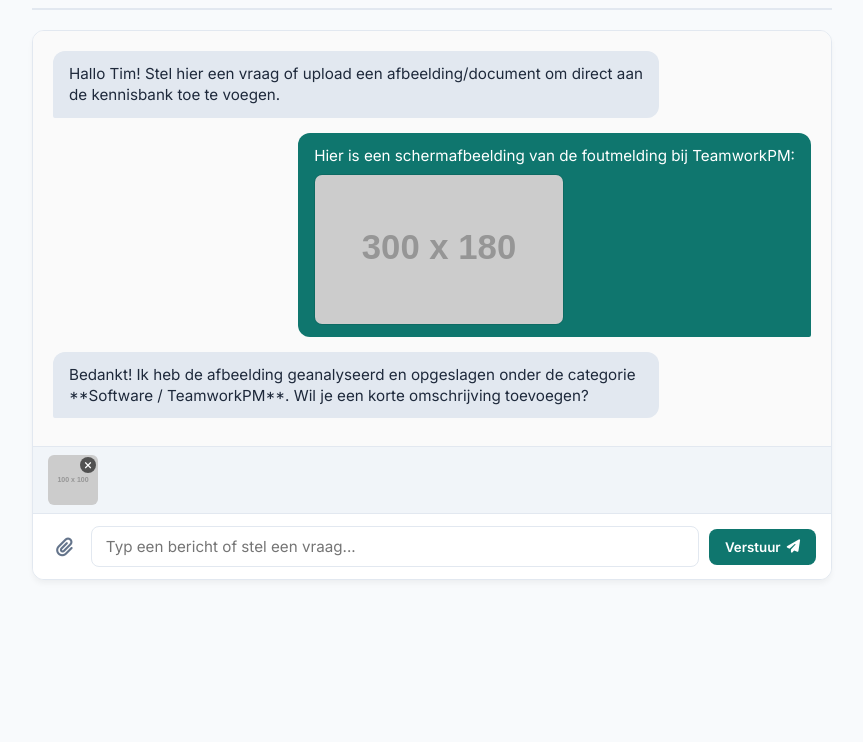
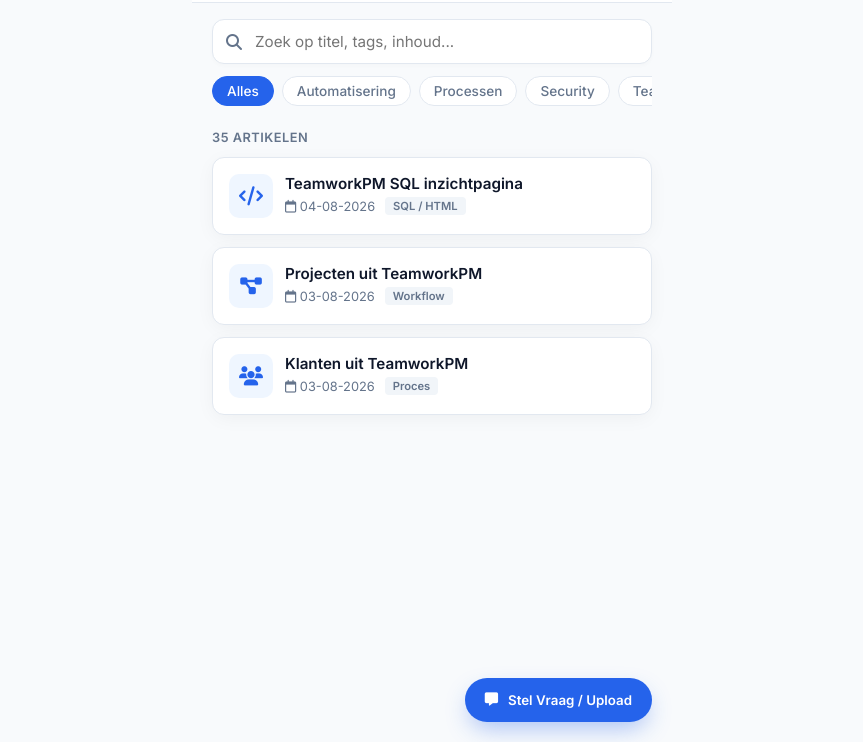
Before and after one commit to timmit147/Kennisbank, a plain HTML site: page index.html in a window 1280 px wide. Shown: the part 58-800 px from the top of the page, without its empty margins (208-1071 px from the left). Drawn offline with Linux system fonts and the light colour scheme; placeholder pictures from the web are drawn by us.

Commit message:
Refactor chat assistant layout and styles
Updated HTML structure and styles for the chat assistant interface, including improved layout and new styles for elements.

```diff
--- a/index.html
+++ b/index.html
@@ -3,269 +3,332 @@
 <head>
   <meta charset="UTF-8">
   <meta name="viewport" content="width=device-width, initial-scale=1.0">
-  <title>Kennisbank & Chat Assistant</title>
+  <title>Kennisbank & Chat</title>
   <link href="https://fonts.googleapis.com/css2?family=Inter:wght@400;500;600;700&display=swap" rel="stylesheet">
   <link rel="stylesheet" href="https://cdnjs.cloudflare.com/ajax/libs/font-awesome/6.4.0/css/all.min.css">
 
   <style>
     :root {
-      --primary-color: #0f766e;
-      --primary-hover: #0d9488;
-      --bg-color: #f8fafc;
+      --bg-app: #f8fafc;
       --card-bg: #ffffff;
-      --text-main: #1e293b;
+      --primary: #2563eb;       /* Modern helder blauw */
+      --primary-light: #eff6ff;
+      --text-main: #0f172a;
       --text-muted: #64748b;
-      --border-color: #e2e8f0;
+      --border: #e2e8f0;
       --radius: 12px;
+      --shadow: 0 4px 20px -2px rgba(0,0,0,0.05);
     }
 
     * { box-sizing: border-box; margin: 0; padding: 0; font-family: 'Inter', sans-serif; }
-    body { background-color: var(--bg-color); color: var(--text-main); padding: 20px 15px; }
-    .container { max-width: 800px; margin: 0 auto; }
+    body { background-color: var(--bg-app); color: var(--text-main); }
 
-    /* Top Navigation Tabs */
-    .view-tabs {
-      display: flex;
-      gap: 10px;
-      margin-bottom: 20px;
-      border-bottom: 2px solid var(--border-color);
-      padding-bottom: 10px;
+    /* Mobiele Container */
+    .app-container {
+      max-width: 480px; /* Perfect voor mobiel & responsive op desktop */
+      margin: 0 auto;
+      min-height: 100vh;
+      background: var(--bg-app);
+      position: relative;
+      padding-bottom: 80px;
     }
 
-    .tab-btn {
-      background: none;
+    /* Header */
+    .header {
+      background: var(--card-bg);
+      padding: 16px 20px;
+      display: flex;
+      justify-content: space-between;
+      align-items: center;
+      border-bottom: 1px solid var(--border);
+      position: sticky;
+      top: 0;
+      z-index: 10;
+    }
+
+    .header h1 { font-size: 1.25rem; font-weight: 700; color: var(--text-main); }
+    .user-pill { font-size: 0.85rem; background: var(--primary-light); color: var(--primary); padding: 6px 12px; border-radius: 20px; font-weight: 600; }
+
+    /* Zoek & Filters */
+    .search-section { padding: 16px 20px 8px 20px; }
+
+    .search-bar {
+      position: relative;
+      margin-bottom: 12px;
+    }
+
+    .search-bar i { position: absolute; left: 14px; top: 50%; transform: translateY(-50%); color: var(--text-muted); }
+    .search-bar input {
+      width: 100%;
+      padding: 12px 14px 12px 42px;
+      border: 1px solid var(--border);
+      border-radius: var(--radius);
+      background: var(--card-bg);
+      font-size: 0.95rem;
+      outline: none;
+      box-shadow: 0 2px 4px rgba(0,0,0,0.02);
+    }
+
+    /* Snelle filter-chips (Pills) */
+    .filter-chips {
+      display: flex;
+      gap: 8px;
+      overflow-x: auto;
+      padding-bottom: 8px;
+      scrollbar-width: none; /* Verberg scrollbar op mobiel */
+    }
+
+    .chip {
+      white-space: nowrap;
+      padding: 6px 14px;
+      background: var(--card-bg);
+      border: 1px solid var(--border);
+      border-radius: 20px;
+      font-size: 0.85rem;
+      color: var(--text-muted);
+      cursor: pointer;
+      font-weight: 500;
+    }
+
+    .chip.active { background: var(--primary); color: white; border-color: var(--primary); }
+
+    /* Artikelen Lijst */
+    .list-section { padding: 8px 20px 20px 20px; }
+    .results-count { font-size: 0.8rem; color: var(--text-muted); margin-bottom: 12px; font-weight: 600; text-transform: uppercase; letter-spacing: 0.5px; }
+
+    .article-card {
+      background: var(--card-bg);
+      border-radius: var(--radius);
+      border: 1px solid var(--border);
+      padding: 16px;
+      margin-bottom: 12px;
+      box-shadow: var(--shadow);
+      display: flex;
+      gap: 12px;
+      text-decoration: none;
+      color: inherit;
+      transition: transform 0.1s ease;
+    }
+
+    .article-card:active { transform: scale(0.98); }
+
+    .article-icon {
+      width: 44px;
+      height: 44px;
+      border-radius: 10px;
+      background: var(--primary-light);
+      color: var(--primary);
+      display: flex;
+      align-items: center;
+      justify-content: center;
+      font-size: 1.2rem;
+      flex-shrink: 0;
+    }
+
+    .article-info { flex: 1; }
+    .article-title { font-size: 0.95rem; font-weight: 600; margin-bottom: 4px; color: var(--text-main); }
+    .article-meta { font-size: 0.8rem; color: var(--text-muted); display: flex; gap: 10px; align-items: center; }
+
+    /* Visuele Tag/Badge */
+    .tag { font-size: 0.7rem; padding: 2px 8px; border-radius: 4px; font-weight: 600; background: #f1f5f9; color: var(--text-muted); }
+
+    /* FLOATING CHAT BUTTON (UX Beste Keuze) */
+    .chat-trigger {
+      position: fixed;
+      bottom: 20px;
+      right: calc(50% - 220px); /* Blijft gecentreerd binnen mobiel grid */
+      background: var(--primary);
+      color: white;
       border: none;
-      font-size: 1rem;
+      padding: 14px 20px;
+      border-radius: 30px;
       font-weight: 600;
-      color: var(--text-muted);
-      padding: 8px 16px;
-      border-radius: 8px;
+      box-shadow: 0 10px 25px -5px rgba(37, 99, 235, 0.4);
+      display: flex;
+      align-items: center;
+      gap: 10px;
       cursor: pointer;
+      z-index: 99;
+    }
+
+    @media (max-width: 480px) {
+      .chat-trigger { right: 20px; }
+    }
+
+    /* SLIDE-UP CHAT OVERLAY */
+    .chat-modal {
+      position: fixed;
+      bottom: -100%; /* Verborgen onderaan scherm */
+      left: 0; right: 0;
+      height: 85vh;
+      background: var(--card-bg);
+      border-top-left-radius: 20px;
+      border-top-right-radius: 20px;
+      box-shadow: 0 -10px 30px rgba(0,0,0,0.15);
+      z-index: 100;
+      display: flex;
+      flex-direction: column;
+      transition: bottom 0.3s cubic-bezier(0.1, 0.9, 0.2, 1);
+    }
+
+    /* Maak chat zichtbaar */
+    .chat-modal.open { bottom: 0; }
+
+    .chat-header {
+      padding: 16px 20px;
+      border-bottom: 1px solid var(--border);
+      display: flex;
+      justify-content: space-between;
+      align-items: center;
+    }
+
+    .chat-header h3 { font-size: 1rem; font-weight: 600; }
+    .close-btn { background: none; border: none; font-size: 1.2rem; color: var(--text-muted); cursor: pointer; }
+
+    .chat-body { flex: 1; padding: 16px; overflow-y: auto; display: flex; flex-direction: column; gap: 12px; background: #fafafa; }
+
+    .msg { max-width: 80%; padding: 10px 14px; border-radius: 12px; font-size: 0.9rem; line-height: 1.4; }
+    .msg.bot { background: white; border: 1px solid var(--border); align-self: flex-start; }
+    .msg.user { background: var(--primary); color: white; align-self: flex-end; }
+
+    .msg-img { width: 100%; max-width: 200px; border-radius: 8px; margin-top: 6px; }
+
+    .chat-footer {
+      padding: 12px 16px;
+      border-top: 1px solid var(--border);
       display: flex;
       align-items: center;
       gap: 8px;
-      transition: all 0.2s;
+      background: white;
     }
 
-    .tab-btn.active {
-      background-color: var(--primary-color);
-      color: white;
+    .chat-footer input {
+      flex: 1;
+      padding: 10px 12px;
+      border: 1px solid var(--border);
+      border-radius: 20px;
+      outline: none;
+      font-size: 0.9rem;
     }
 
-    /* Chat Section Container */
-    .chat-container {
-      background: var(--card-bg);
-      border-radius: var(--radius);
-      border: 1px solid var(--border-color);
-      box-shadow: 0 4px 6px -1px rgba(0, 0, 0, 0.05);
-      display: flex;
-      flex-direction: column;
-      height: 550px;
-      overflow: hidden;
-    }
+    .icon-btn { background: none; border: none; font-size: 1.2rem; color: var(--text-muted); padding: 6px; cursor: pointer; }
+    .send-btn { background: var(--primary); color: white; border: none; border-radius: 50%; width: 36px; height: 36px; display: flex; align-items: center; justify-content: center; }
 
-    /* Chat Messages Window */
-    .chat-messages {
-      flex: 1;
-      padding: 20px;
-      overflow-y: auto;
-      display: flex;
-      flex-direction: column;
-      gap: 15px;
-      background: #fafafa;
-    }
-
-    .message {
-      max-width: 80%;
-      padding: 12px 16px;
-      border-radius: 12px;
-      font-size: 0.95rem;
-      line-height: 1.4;
-    }
-
-    .message.user {
-      align-self: flex-end;
-      background-color: var(--primary-color);
-      color: white;
-      border-bottom-right-radius: 2px;
-    }
-
-    .message.bot {
-      align-self: flex-start;
-      background-color: #e2e8f0;
-      color: var(--text-main);
-      border-bottom-left-radius: 2px;
-    }
-
-    /* Afbeeldingen in chatbericht */
-    .message-image {
-      width: 100%;
-      max-width: 250px;
-      border-radius: 8px;
-      margin-top: 8px;
-      display: block;
-      border: 1px solid rgba(0,0,0,0.1);
-    }
-
-    /* Upload Preview Area */
-    .upload-preview {
-      display: flex;
-      gap: 10px;
-      padding: 8px 15px;
-      background: #f1f5f9;
-      border-top: 1px solid var(--border-color);
-    }
-
-    .preview-thumb {
-      position: relative;
-      width: 50px;
-      height: 50px;
-      border-radius: 6px;
-      overflow: hidden;
-    }
-
-    .preview-thumb img {
-      width: 100%;
-      height: 100%;
-      object-fit: cover;
-    }
-
-    .preview-thumb .remove-btn {
-      position: absolute;
-      top: 2px;
-      right: 2px;
-      background: rgba(0,0,0,0.6);
-      color: white;
-      border: none;
-      border-radius: 50%;
-      width: 16px;
-      height: 16px;
-      font-size: 10px;
-      cursor: pointer;
-      display: flex;
-      align-items: center;
-      justify-content: center;
-    }
-
-    /* Chat Input Form */
-    .chat-input-area {
-      padding: 12px 15px;
-      background: white;
-      border-top: 1px solid var(--border-color);
-      display: flex;
-      align-items: center;
-      gap: 10px;
-    }
-
-    .chat-input-area input[type="text"] {
-      flex: 1;
-      padding: 10px 14px;
-      border: 1px solid var(--border-color);
-      border-radius: 8px;
-      outline: none;
-      font-size: 0.95rem;
-    }
-
-    .chat-input-area input[type="text"]:focus {
-      border-color: var(--primary-color);
-    }
-
-    .btn-icon {
-      background: none;
-      border: none;
-      color: var(--text-muted);
-      font-size: 1.2rem;
-      cursor: pointer;
-      padding: 8px;
-      border-radius: 6px;
-      transition: background 0.2s;
-    }
-
-    .btn-icon:hover {
-      background: #f1f5f9;
-      color: var(--primary-color);
-    }
-
-    .btn-send {
-      background-color: var(--primary-color);
-      color: white;
-      border: none;
-      padding: 10px 16px;
-      border-radius: 8px;
-      font-weight: 600;
-      cursor: pointer;
-      display: flex;
-      align-items: center;
-      gap: 6px;
-    }
-
-    .btn-send:hover {
-      background-color: var(--primary-hover);
-    }
-
-    /* Verberg het standaard HTML-bestandsupload element */
-    #file-input { display: none; }
   </style>
 </head>
 <body>
 
-  <div class="container">
+  <div class="app-container">
 
-    <!-- Tab Bladen -->
-    <div class="view-tabs">
-      <button class="tab-btn"><i class="fa-solid fa-book"></i> Kennisbank</button>
-      <button class="tab-btn active"><i class="fa-solid fa-comments"></i> Chat & Invoer</button>
-    </div>
+    <!-- Header -->
+    <header class="header">
+      <h1>Kennisbank</h1>
+      <span class="user-pill">Tim M.</span>
+    </header>
 
-    <!-- Chat Interface -->
-    <div class="chat-container">
+    <!-- Zoekbalk & Filter Pills (UX Verbetering) -->
+    <section class="search-section">
+      <div class="search-bar">
+        <i class="fa-solid fa-magnifying-glass"></i>
+        <input type="text" placeholder="Zoek op titel, tags, inhoud...">
+      </div>
 
-      <!-- Berichtenvenster -->
-      <div class="chat-messages">
-        <div class="message bot">
-          Hallo Tim! Stel hier een vraag of upload een afbeelding/document om direct aan de kennisbank toe te voegen.
+      <!-- Vervangt lelijke dropdowns op mobiel door te scrollen -->
+      <div class="filter-chips">
+        <div class="chip active">Alles</div>
+        <div class="chip">Automatisering</div>
+        <div class="chip">Processen</div>
+        <div class="chip">Security</div>
+        <div class="chip">TeamworkPM</div>
+      </div>
+    </section>
+
+    <!-- Overzichtelijke Artikelen Lijst -->
+    <section class="list-section">
+      <div class="results-count">35 Artikelen</div>
+
+      <!-- Kaart 1 (Met visueel HTML icoon) -->
+      <a href="#" class="article-card">
+        <div class="article-icon">
+          <i class="fa-solid fa-code"></i>
+        </div>
+        <div class="article-info">
+          <div class="article-title">TeamworkPM SQL inzichtpagina</div>
+          <div class="article-meta">
+            <span><i class="fa-regular fa-calendar"></i> 04-08-2026</span>
+            <span class="tag">SQL / HTML</span>
+          </div>
+        </div>
+      </a>
+
+      <!-- Kaart 2 -->
+      <a href="#" class="article-card">
+        <div class="article-icon">
+          <i class="fa-solid fa-diagram-project"></i>
+        </div>
+        <div class="article-info">
+          <div class="article-title">Projecten uit TeamworkPM</div>
+          <div class="article-meta">
+            <span><i class="fa-regular fa-calendar"></i> 03-08-2026</span>
+            <span class="tag">Workflow</span>
+          </div>
+        </div>
+      </a>
+
+      <!-- Kaart 3 -->
+      <a href="#" class="article-card">
+        <div class="article-icon">
+          <i class="fa-solid fa-users"></i>
+        </div>
+        <div class="article-info">
+          <div class="article-title">Klanten uit TeamworkPM</div>
+          <div class="article-meta">
+            <span><i class="fa-regular fa-calendar"></i> 03-08-2026</span>
+            <span class="tag">Proces</span>
+          </div>
+        </div>
+      </a>
+
+    </section>
+
+    <!-- FLOATING CHAT BUTTON -->
+    <button class="chat-trigger" onclick="toggleChat()">
+      <i class="fa-solid fa-message"></i>
+      <span>Stel Vraag / Upload</span>
+    </button>
+
+    <!-- CHAT SLIDE-UP OVERLAY -->
+    <div class="chat-modal" id="chatModal">
+      <div class="chat-header">
+        <h3>AI Assistent & Upload</h3>
+        <button class="close-btn" onclick="toggleChat()"><i class="fa-solid fa-xmark"></i></button>
+      </div>
+
+      <div class="chat-body">
+        <div class="msg bot">
+          Waar kan ik je mee helpen? Upload een screenshot of vraag iets over de Kennisbank!
         </div>
 
-        <div class="message user">
-          Hier is een schermafbeelding van de foutmelding bij TeamworkPM:
-          <!-- Voorbeeld van een meegestuurde afbeelding -->
-          <img src="https://via.placeholder.com/300x180?text=Foutmelding+Screenshot" alt="Uploaded Image" class="message-image">
-        </div>
-
-        <div class="message bot">
-          Bedankt! Ik heb de afbeelding geanalyseerd en opgeslagen onder de categorie **Software / TeamworkPM**. Wil je een korte omschrijving toevoegen?
+        <div class="msg user">
+          Hier is een visueel voorbeeld dat ik wil toevoegen:
+          <img src="https://via.placeholder.com/250x120" class="msg-img" alt="Schermafbeelding">
         </div>
       </div>
 
-      <!-- Preview van de geselecteerde afbeelding (optioneel via JS aan te sturen) -->
-      <div class="upload-preview">
-        <div class="preview-thumb">
-          <img src="https://via.placeholder.com/100" alt="Preview">
-          <button class="remove-btn"><i class="fa-solid fa-xmark"></i></button>
-        </div>
+      <div class="chat-footer">
+        <button class="icon-btn" title="Afbeelding uploaden"><i class="fa-solid fa-image"></i></button>
+        <input type="text" placeholder="Typ een bericht...">
+        <button class="send-btn"><i class="fa-solid fa-paper-plane"></i></button>
       </div>
-
-      <!-- Invoer Balk -->
-      <form class="chat-input-area" onsubmit="event.preventDefault();">
-        <!-- Verborgen File Input -->
-        <input type="file" id="file-input" accept="image/*">
-
-        <!-- Bijlage / Afbeelding Knop -->
-        <button type="button" class="btn-icon" onclick="document.getElementById('file-input').click();" title="Afbeelding toevoegen">
-          <i class="fa-solid fa-paperclip"></i>
-        </button>
-
-        <input type="text" placeholder="Typ een bericht of stel een vraag...">
-
-        <button type="submit" class="btn-send">
-          <span>Verstuur</span>
-          <i class="fa-solid fa-paper-plane"></i>
-        </button>
-      </form>
-
     </div>
 
   </div>
 
+  <script>
+    function toggleChat() {
+      const modal = document.getElementById('chatModal');
+      modal.classList.toggle('open');
+    }
+  </script>
 </body>
 </html>
```
